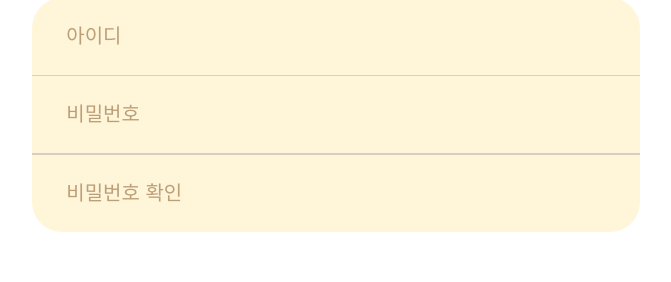
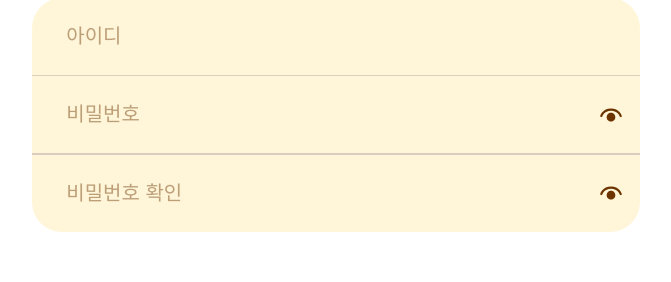
Before and after one commit to 25-capstone-design-kyonggiBucks/Web, a Next.js app: page /signup in a window 1280 px wide. Shown: the part 363-645 px from the top of the page, without its empty margins (304-975 px from the left). Built offline with nearby package versions, Linux system fonts and the light colour scheme; a web font is replaced by a local one.

Commit message:
feat: 회원가입 비밀번호 확인 기능 추가

```diff
--- a/app/login/page.tsx
+++ b/app/login/page.tsx
@@ -60,7 +60,11 @@ export default function LoginPage() {
           onChange={(e) => setPassword(e.target.value)}
           className="w-[608px] h-[77px] pl-[34.3px] bg-sub-color outline-none placeholder:text-text-brown placeholder:opacity-[0.45] rounded-bl-[30px] rounded-br-[30px]"
         />
-        {error && <p className="text-red-500 mt-4">{error}</p>}
+        {error && (
+          <p className="text-red-500 mt-4 pl-[34.3px] flex w-full justify-start">
+            {error}
+          </p>
+        )}
 
         <MainButton type="submit" className="mt-[162px]">
           로그인
--- a/app/signup/page.tsx
+++ b/app/signup/page.tsx
@@ -1,5 +1,6 @@
 "use client";
 
+import Image from "next/image";
 import Link from "next/link";
 import MainButton from "../../components/MainButton";
 import { useRouter } from "next/navigation";
@@ -9,7 +10,8 @@ export default function SignupPage() {
   const [id, setId] = useState("");
   const [password, setPassword] = useState("");
   const [confirmPassword, setConfirmPassword] = useState("");
-
+  const [showPassword, setShowPassword] = useState(false);
+  const [showConfirmPassword, setShowConfirmPassword] = useState(false);
   const [error, setError] = useState("");
   const router = useRouter();
 
@@ -46,7 +48,7 @@ export default function SignupPage() {
       </p>
 
       <form
-        className="flex flex-col items-center mb-[162px] text-[20px]"
+        className="flex flex-col items-center text-[20px]"
         onSubmit={(e) => {
           e.preventDefault();
           handleSingup();
@@ -60,23 +62,66 @@ export default function SignupPage() {
           className="w-[608px] h-[77px] pl-[34.3px] bg-sub-color outline-none placeholder:text-text-brown placeholder:opacity-[0.45] rounded-tl-[30px] rounded-tr-[30px]"
         />
         <div className="w-[608px] h-[1.5px] bg-[rgba(108,52,1,0.25)]" />
+
+        <div className="relative w-[608px]">
           <input
-          type="password"
+            type={showPassword ? "text" : "password"}
             placeholder="비밀번호"
             value={password}
             onChange={(e) => setPassword(e.target.value)}
             className="w-[608px] h-[77px] pl-[34.3px] bg-sub-color outline-none placeholder:text-text-brown placeholder:opacity-[0.45]"
           />
+          <button
+            type="button"
+            onClick={() => setShowPassword((prev) => !prev)}
+            className="absolute right-4 top-1/2 -translate-y-1/2 text-[24px] text-text-brown"
+          >
+            <Image
+              src={
+                showPassword ? "/icons/eye-close.svg" : "/icons/eye-open.svg"
+              }
+              alt="비밀번호 보기 토글"
+              width={24}
+              height={24}
+              className="w-[26px] h-[26px]"
+            />
+          </button>
+        </div>
+
         <div className="w-[608px] h-[1.5px] bg-[rgba(108,52,1,0.25)]" />
+
+        <div className="relative w-[608px]">
           <input
-          type="password"
+            type={showConfirmPassword ? "text" : "password"}
             placeholder="비밀번호 확인"
             value={confirmPassword}
             onChange={(e) => setConfirmPassword(e.target.value)}
             className="w-[608px] h-[77px] pl-[34.3px] bg-sub-color outline-none placeholder:text-text-brown placeholder:opacity-[0.45] rounded-bl-[30px] rounded-br-[30px]"
           />
+          <button
+            type="button"
+            onClick={() => setShowConfirmPassword((prev) => !prev)}
+            className="absolute right-4 top-1/2 -translate-y-1/2 text-[24px] text-text-brown"
+          >
+            <Image
+              src={
+                showConfirmPassword
+                  ? "/icons/eye-close.svg"
+                  : "/icons/eye-open.svg"
+              }
+              alt="비밀번호 보기 토글"
+              width={24}
+              height={24}
+              className="w-[26px] h-[26px]"
+            />
+          </button>
+        </div>
 
-        {error && <p className="text-red-500 mt-4">{error}</p>}
+        {error && (
+          <p className="text-red-500 mt-4 pl-[34.3px] flex w-full justify-start">
+            {error}
+          </p>
+        )}
         <MainButton type="submit" className="mt-[162px]">
           회원가입
         </MainButton>
```
Also changed, not shown: public/icons/eye-close.svg (renamed from app/signup/eye-close.svg), public/icons/eye-open.svg (renamed from app/signup/eye-open.svg). Lines whose indentation alone changed are shown as unchanged.
